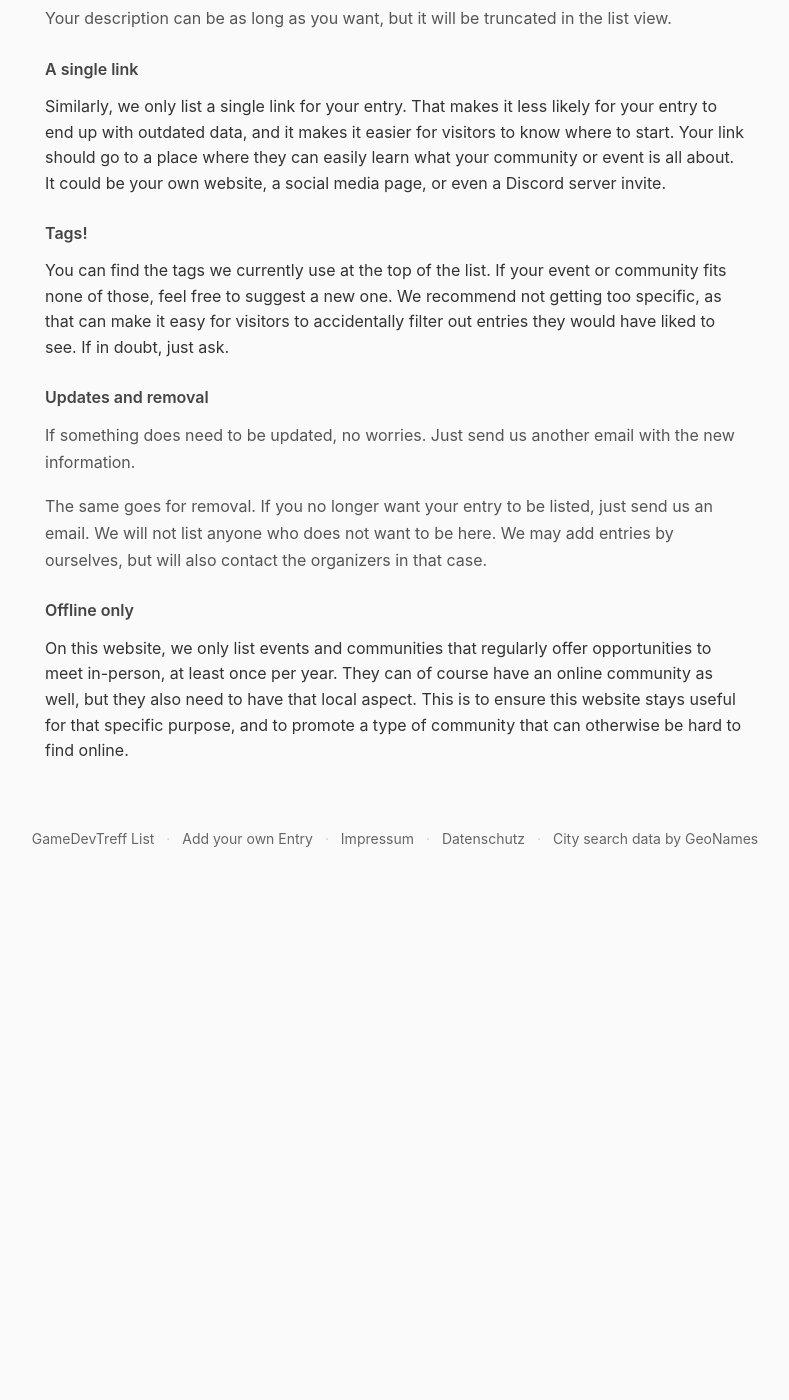
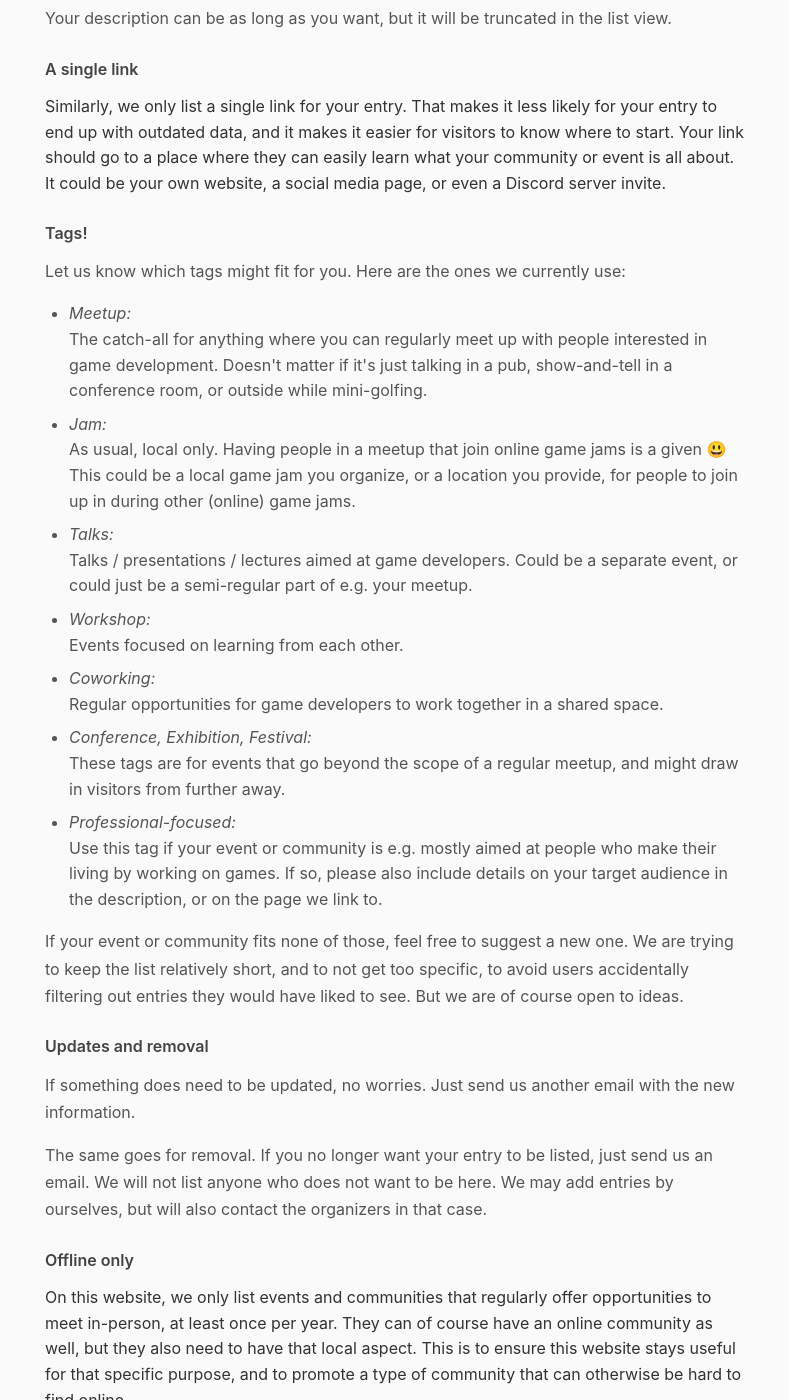
Before and after one commit to abregado/gamedev-index, a Jekyll site: the page built from add-entry.md, in a window 1280 px wide and 1400 px high, scrolled down 1027 px. Shown: the whole window, without its empty margins (245-1034 px from the left). Built offline with Jekyll 4.4.1, drawn with Linux system fonts in a browser that asks for light colours; before the commit the page ends 1941 px from its top, so only the background shows below that.

Commit message:
Descriptions for the tags we currently use

```diff
--- a/add-entry.md
+++ b/add-entry.md
@@ -51,7 +51,40 @@ robots: noindex, nofollow
        Similarly, we only list a single link for your entry. That makes it less likely for your entry to end up with outdated data, and it makes it easier for visitors to know where to start. Your link should go to a place where they can easily learn what your community or event is all about. It could be your own website, a social media page, or even a Discord server invite.
 
     <h3>Tags!</h3>
-      You can find the tags we currently use at the top of the list. If your event or community fits none of those, feel free to suggest a new one. We recommend not getting too specific, as that can make it easy for visitors to accidentally filter out entries they would have liked to see. If in doubt, just ask.
+
+      <p>
+      Let us know which tags might fit for you. Here are the ones we currently use:
+      </p>
+
+      <ul>
+        <li>
+            <i>Meetup:</i><br>
+            The catch-all for anything where you can regularly meet up with people interested in game development. Doesn't matter if it's just talking in a pub, show-and-tell in a conference room, or outside while mini-golfing.</li>
+        <li>
+            <i>Jam:</i><br>
+            As usual, local only. Having people in a meetup that join online game jams is a given &#128515;<br>
+            This could be a local game jam you organize, or a location you provide, for people to join up in during other (online) game jams.</li>
+        <li>
+            <i>Talks:</i><br>
+            Talks / presentations / lectures aimed at game developers. Could be a separate event, or could just be a semi-regular part of e.g. your meetup.</li>
+        <li>
+            <i>Workshop:</i><br>
+            Events focused on learning from each other.</li>
+        <li>
+            <i>Coworking:</i><br>
+            Regular opportunities for game developers to work together in a shared space.</li>
+        <li>
+            <i>Conference, Exhibition, Festival:</i><br>
+            These tags are for events that go beyond the scope of a regular meetup, and might draw in visitors from further away.</li>
+        <li><i>
+            Professional-focused:</i><br>
+            Use this tag if your event or community is e.g. mostly aimed at people who make their living by working on games. If so, please also include details on your target audience in the description, or on the page we link to.
+        </li>
+      </ul>
+
+      <p>
+      If your event or community fits none of those, feel free to suggest a new one. We are trying to keep the list relatively short, and to not get too specific, to avoid users accidentally filtering out entries they would have liked to see. But we are of course open to ideas.
+      </p>
 
     <h3>Updates and removal</h3>
 
```
